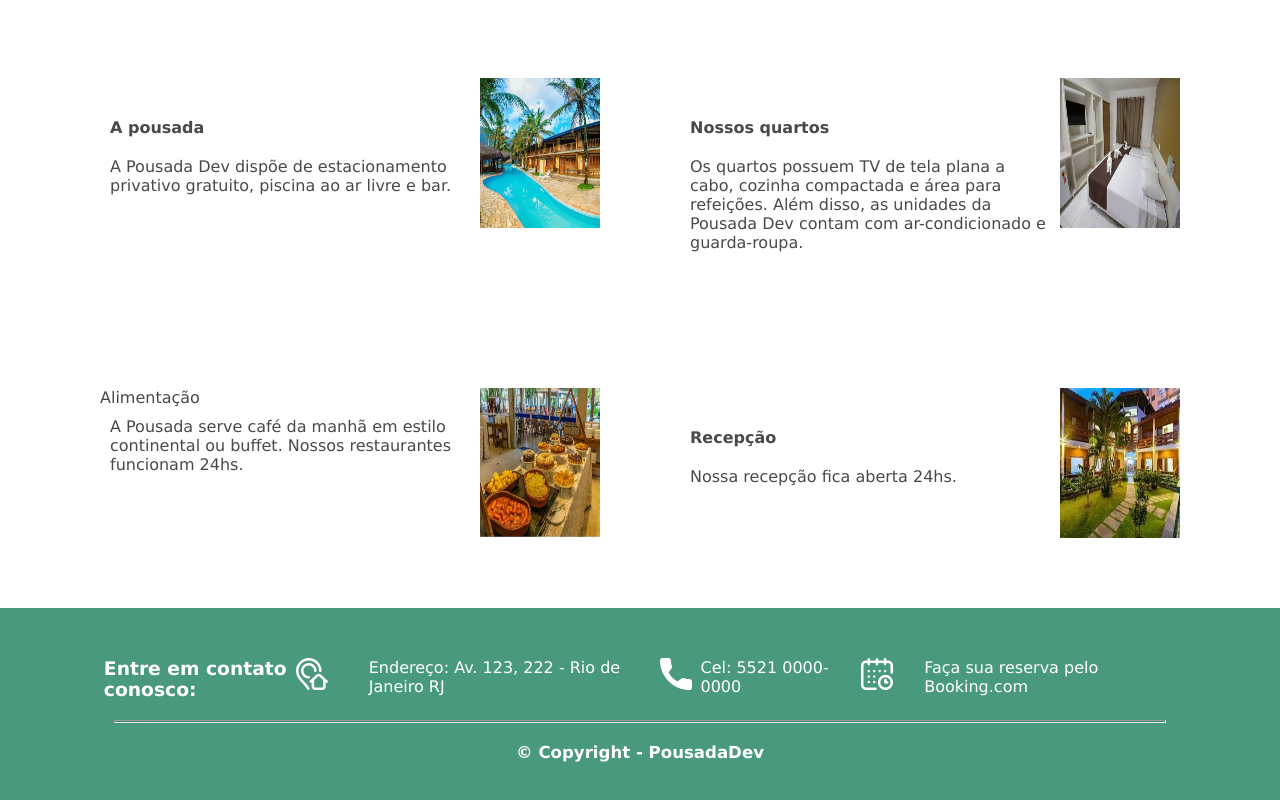
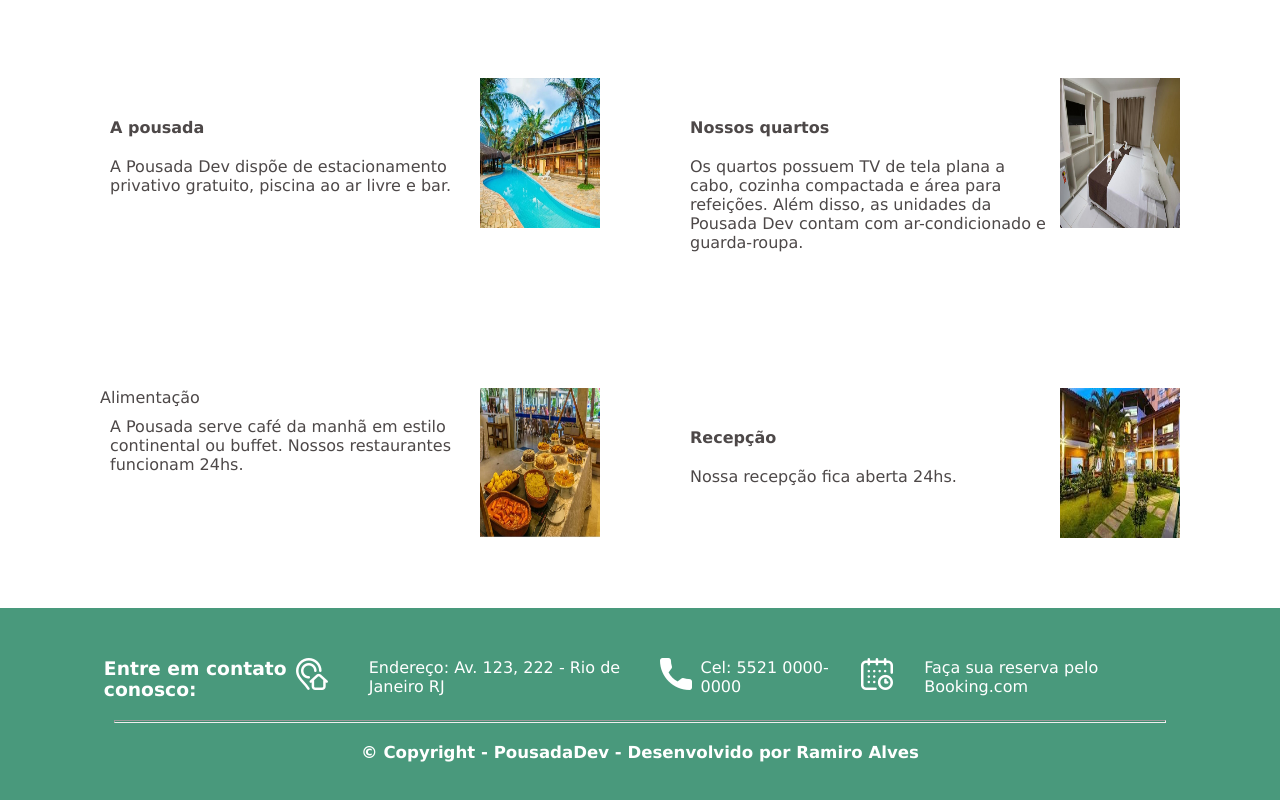
Before and after one commit to RamiroAlves/Site-Pousada, a plain HTML site: page Index.html in a window 1280 px wide. Shown: the part 1845-2645 px from the top of the page. Drawn offline with Linux system fonts and the light colour scheme.

Commit message:
Update and rename index.html to Index.html

```diff
--- a/index.html
+++ b/Index.html
@@ -138,7 +138,7 @@
                 <hr>
             </div>
             <div class="copy">
-                <h5>&copy; Copyright - PousadaDev</h5>
+                <h5>&copy; Copyright - PousadaDev - Desenvolvido por <span>Ramiro Alves</span></h5>
             </div>
         </footer> <!-- Fim footer -->
 
```
